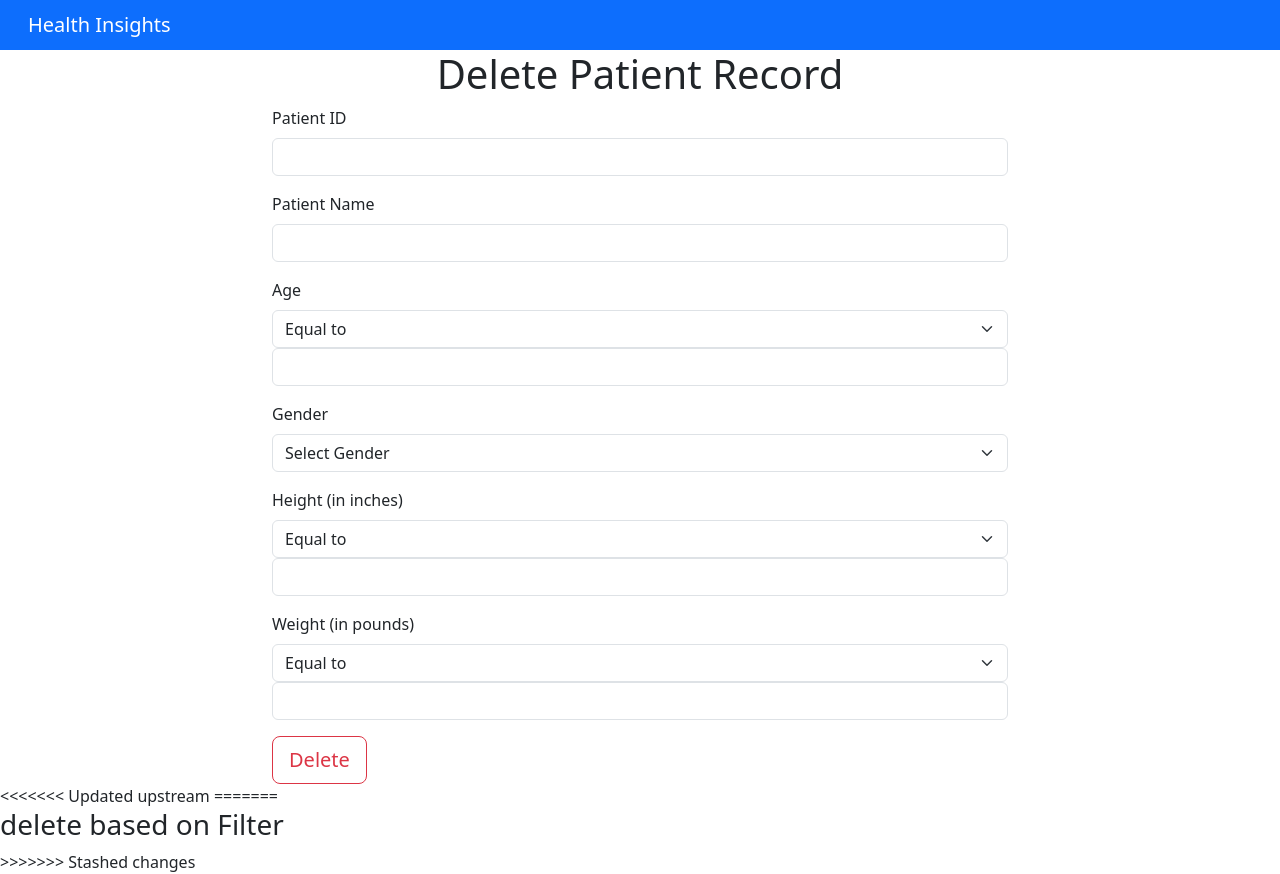
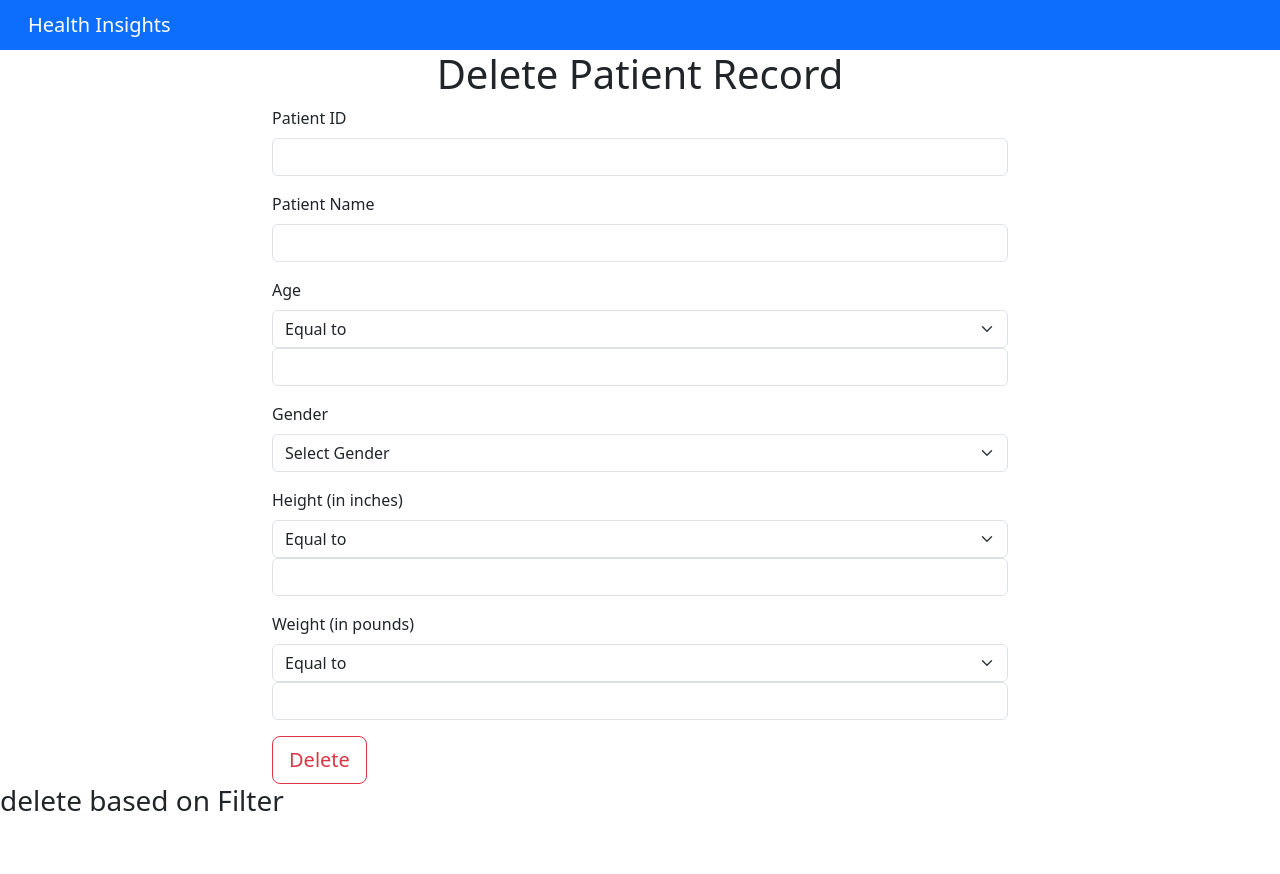
Before and after one commit to jaivalupadhyay/dsci551-project, a Django app: page /delete/ in a window 1280 px wide. After the commit the page ends 811 px from the top, so only its background shows below. Run offline with Django 3.2, Linux system fonts and the light colour scheme.

Commit message:
Updated delete.html

```diff
--- a/health_insights/insights/templates/insights/delete.html
+++ b/health_insights/insights/templates/insights/delete.html
@@ -72,11 +72,6 @@
   </div>
 </div>
 
-<<<<<<< Updated upstream
-<script src="https://cdn.jsdelivr.net/npm/bootstrap@5.3.3/dist/js/bootstrap.bundle.min.js"></script>
-</body>
-</html>
-=======
       <h3>delete based on Filter</h3>
 
 
@@ -85,4 +80,3 @@
 
 
 </html>
->>>>>>> Stashed changes
```
Also changed, not shown: 2 other files.
